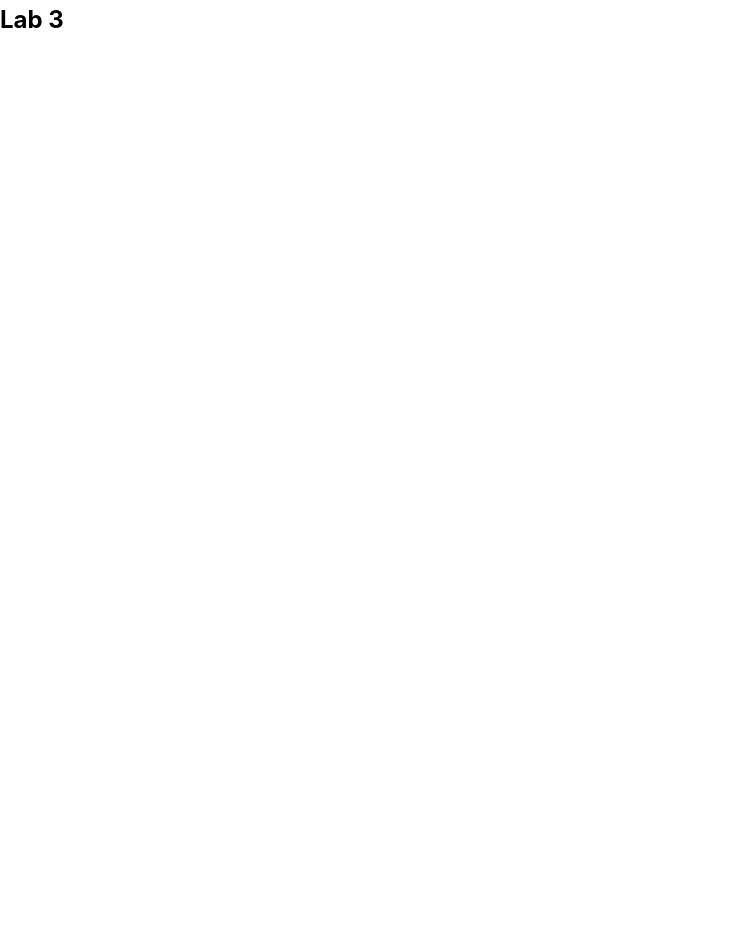
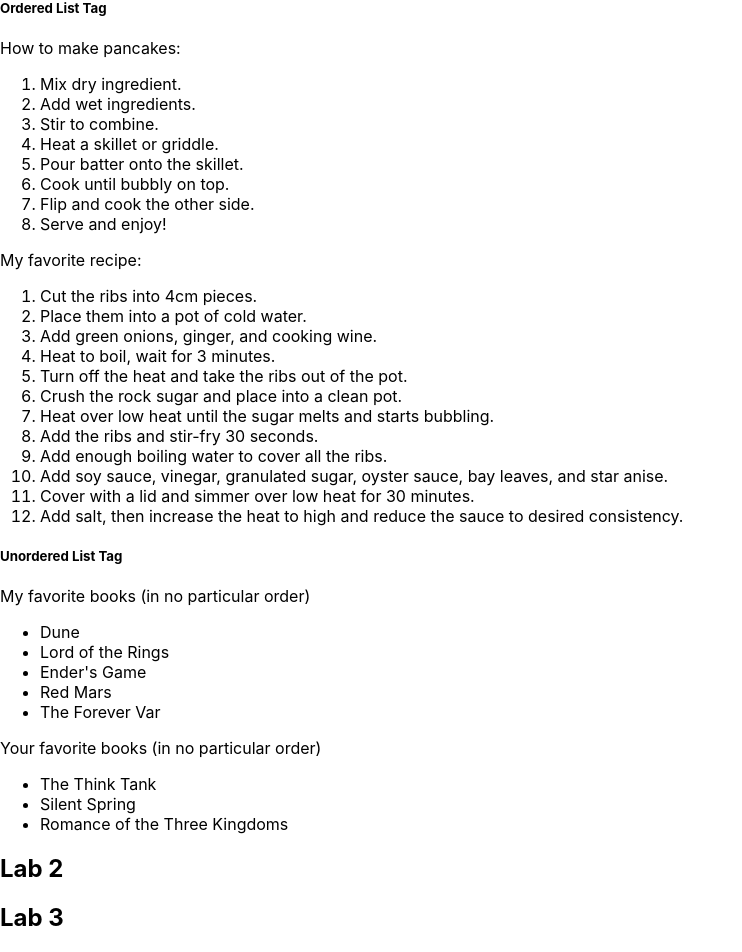
Before and after one commit to WeiqingGao/kanbas-react-web-app-cs5610-fa24, a React (Create React App) app: page / in a window 1280 px wide. Shown: the part 691-1643 px from the top of the page, without its empty margins (0-742 px from the left). Before the commit the page ends 800 px from the top, so only its background shows below. Built offline with nearby package versions, Linux system fonts and the light colour scheme.

Commit message:
complete 2.8

```diff
--- a/src/Labs/Lab1/index.tsx
+++ b/src/Labs/Lab1/index.tsx
@@ -3,6 +3,7 @@ export default function Lab1() {
         <div id="wd-lab1">
             <h2>Lab 1</h2>
             <h3>HTML Examples</h3>
+
             <div id="wd-h-tag">
                 <h4>Heading Tags</h4>
                 Text documents are often broken up into several sections and
@@ -51,6 +52,53 @@ This is the third paragraph. Wrap each paragraph with the paragraph
 tag to tell browsers to render the gaps.
                 </p>
             </div>
+
+            <div id="wd-lists">
+                <h4>List Tags</h4>
+                <h5>Ordered List Tag</h5>
+                How to make pancakes:
+                <ol id="wd-pancakes">
+                    <li>Mix dry ingredient.</li>
+                    <li>Add wet ingredients.</li>
+                    <li>Stir to combine.</li>
+                    <li>Heat a skillet or griddle.</li>
+                    <li>Pour batter onto the skillet.</li>
+                    <li>Cook until bubbly on top.</li>
+                    <li>Flip and cook the other side.</li>
+                    <li>Serve and enjoy!</li>
+                </ol>
+                My favorite recipe:
+                <ol id="wd-my-favorite-recipe">
+                    <li>Cut the ribs into 4cm pieces.</li>
+                    <li>Place them into a pot of cold water.</li>
+                    <li>Add green onions, ginger, and cooking wine.</li>
+                    <li>Heat to boil, wait for 3 minutes.</li>
+                    <li>Turn off the heat and take the ribs out of the pot.</li>
+                    <li>Crush the rock sugar and place into a clean pot.</li>
+                    <li>Heat over low heat until the sugar melts and starts bubbling.</li>
+                    <li>Add the ribs and stir-fry 30 seconds.</li>
+                    <li>Add enough boiling water to cover all the ribs.</li>
+                    <li>Add soy sauce, vinegar, granulated sugar, oyster sauce, bay leaves, and star anise.</li>
+                    <li>Cover with a lid and simmer over low heat for 30 minutes.</li>
+                    <li>Add salt, then increase the heat to high and reduce the sauce to desired consistency.</li>
+                </ol>
+
+                <h5>Unordered List Tag</h5>
+                My favorite books (in no particular order)
+                <ul id="wd-my-books">
+                    <li>Dune</li>
+                    <li>Lord of the Rings</li>
+                    <li>Ender's Game</li>
+                    <li>Red Mars</li>
+                    <li>The Forever Var</li>
+                </ul>
+                Your favorite books (in no particular order)
+                <ul id="wd-your-books">
+                    <li>The Think Tank</li>
+                    <li>Silent Spring</li>
+                    <li>Romance of the Three Kingdoms</li>
+                </ul>
+            </div>
         </div>
     );
 }
```
